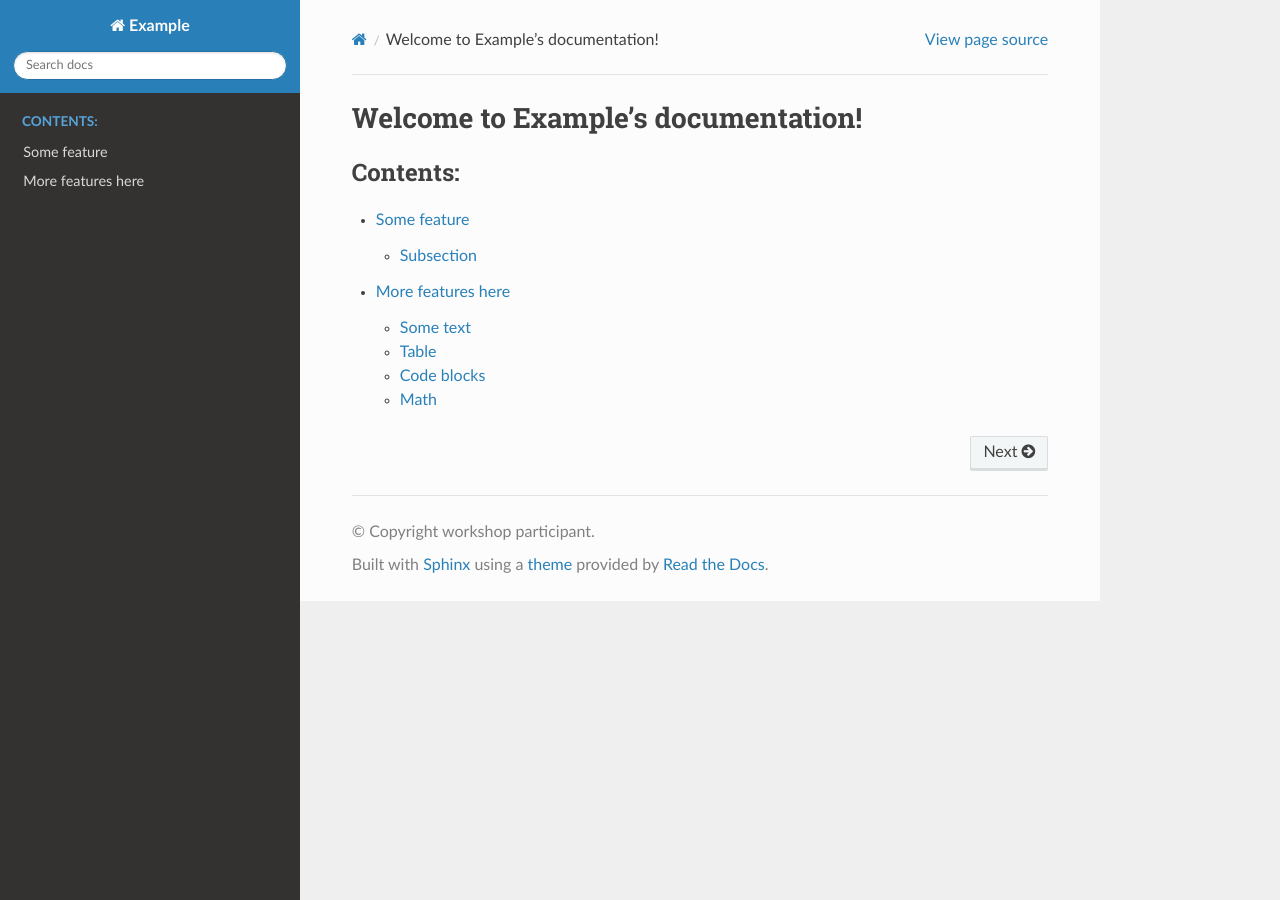
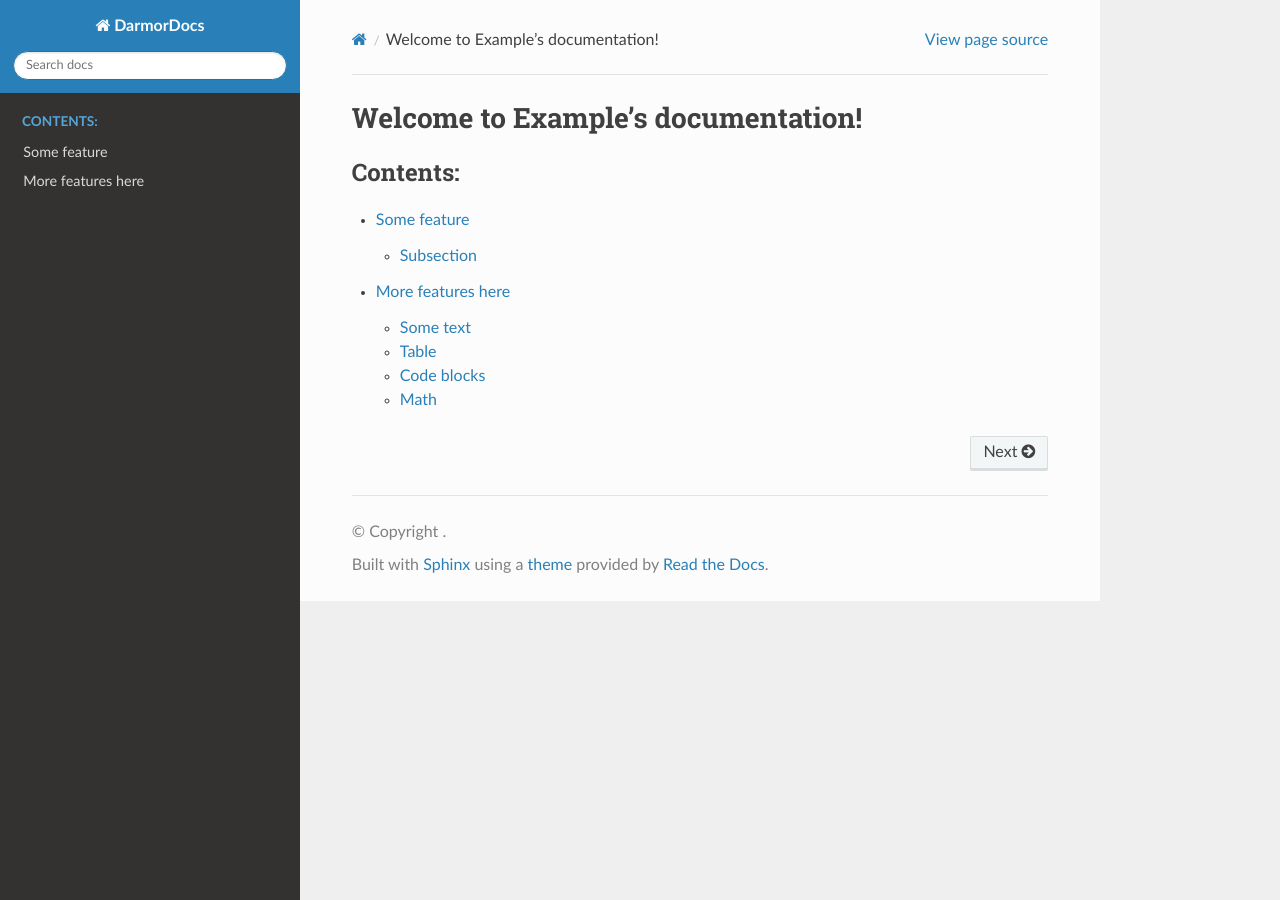
Before and after one commit to DarmorGamz/DarmorDocs, a Sphinx documentation site: the page built from doc/index.rst, in a window 1280 px wide. Built offline with Sphinx 7.4.7 and the Read the Docs theme 2.0.0, drawn with Linux system fonts in a browser that asks for light colours.

Commit message:
-Updated basic config.py

```diff
--- a/doc/conf.py
+++ b/doc/conf.py
@@ -6,9 +6,8 @@
 # -- Project information -----------------------------------------------------
 # https://www.sphinx-doc.org/en/master/usage/configuration.html#project-information
 
-project = 'Example'
-copyright = 'workshop participant'
-author = 'workshop participant'
+project = 'DarmorDocs'
+author = 'Darren Morrison'
 release = '0.1'
 
 
```
